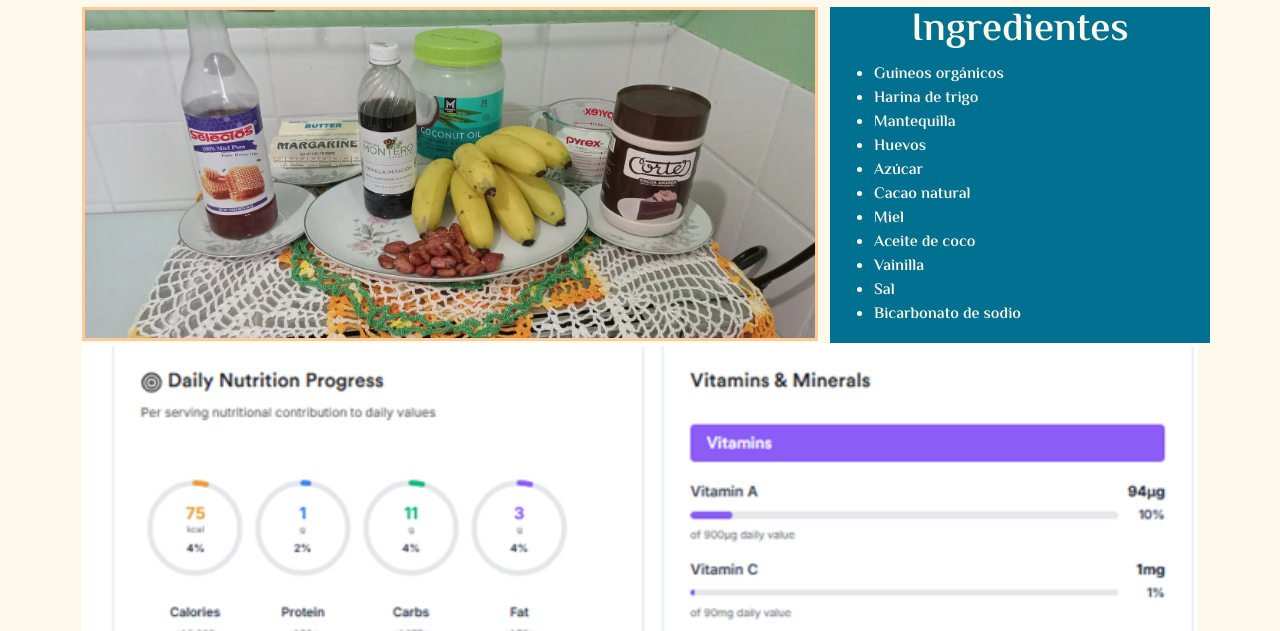
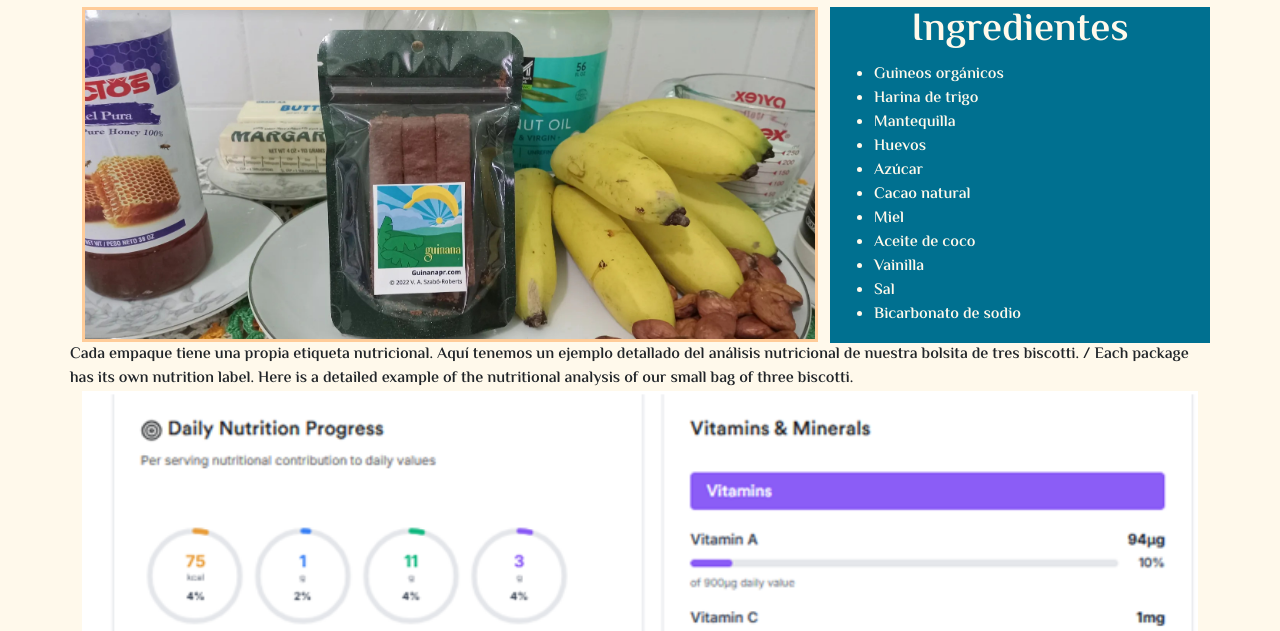
Before and after one commit to aineps/guinana-website, a Flask app: page /nutrition in a window 1280 px wide. Shown: the part 169-800 px from the top of the page. Run offline with Flask 3, Linux system fonts and the light colour scheme; some libraries are stand-ins or nearby versions.

Commit message:
Added text

```diff
--- a/templates/nutrition.html
+++ b/templates/nutrition.html
@@ -46,7 +46,7 @@
     <div class="container">
         <div class="row">
             <div class="col-md-8">
-                <img class="nutritionlabel" src="../static/img/ingredients.jpg" class="img-fluid" alt="Ingredients">
+                <img class="nutritionlabel" src="../static/img/green-bag.jpg" class="img-fluid" alt="Ingredients">
             </div>
             <div id="nutrition" class="col-md-4">
                 <h1 style="text-align: center">
@@ -68,6 +68,10 @@
             </div>
         </div>
         <div class="row">
+           Cada empaque tiene una propia etiqueta nutricional. Aquí tenemos un ejemplo detallado del análisis nutricional de nuestra bolsita de tres biscotti. /
+           Each package has its own nutrition label. Here is a detailed example of the nutritional analysis of our small bag of three biscotti.
+        </div>
+        <div class="row">
            <img src="../static/img/nutrition.png" alt="Nutrition table">
         </div>
     </div>
```
Also changed, not shown: static/img/green-bag.jpg (added).
